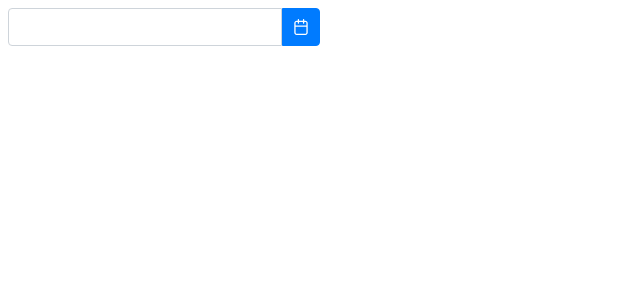
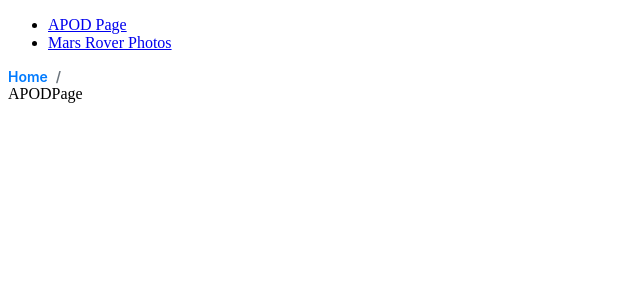
Before and after one commit to goranjo/nasa-project, a React (Vite) app: page / in a window 1280 px wide. Shown: the top 300 px of the page, without its empty margins (0-640 px from the left). Built offline with nearby package versions, Linux system fonts and the light colour scheme.

Commit message:
fixed the @ in the vite.config.ts removed hardcoded 'home' in BreadCrumbsModule.tsx added menu

```diff
--- a/src/App.tsx
+++ b/src/App.tsx
@@ -1,11 +1,10 @@
-// import './App.css'
-import CalendarWithRange from "./modules/components/ui/components/Calendar/CalendarWithRange/CalendarWithRange.tsx";
+import RouterModule from "@/modules/RouterModule";
 
 function App() {
 
     return (
         <>
-            <CalendarWithRange/>
+            <RouterModule/>
         </>
     )
 }
--- a/src/modules/BreadcrumbsModule/BreadCrumbsModule.tsx
+++ b/src/modules/BreadcrumbsModule/BreadCrumbsModule.tsx
@@ -32,7 +32,6 @@ const Breadcrumbs: React.FC<BreadcrumbsProps> = ({custom_path}) => {
         );
 
     const breadcrumbItems: BreadcrumbItem[] = [
-        {label: "Home", url: "/"},
         ...(custom_path ? [custom_path] : []),
         ...titles.map((pathname, index) => ({
             label: pathname,
--- a/src/modules/RouterModule.tsx
+++ b/src/modules/RouterModule.tsx
@@ -1,23 +1,39 @@
-import {Route, Routes} from "react-router-dom";
-import React from "react";
+import {Link, NavLink, Route, Routes} from "react-router-dom";
+import React, {Suspense} from "react";
 import {Helmet, HelmetProvider} from "react-helmet-async";
-import MarsRoverPhotos from "../pages/MarsRoverPhotos/MarsRoverPhotos.tsx";
 
 const APODPage = React.lazy(
     () => import("@/pages/APODPage/APODPage.tsx"),
 );
 
+const MarsRoverPhotos = React.lazy(
+    () => import("@/pages/MarsRoverPhotos/MarsRoverPhotos.tsx"),
+);
+
 const RouterModule = () => {
+
     return (
         <HelmetProvider>
+            <nav>
+                <ul>
+                    <li>
+                        <NavLink to="/">APOD Page</NavLink>
+                    </li>
+                    <li>
+                        <Link to="/mars-rover-photos">Mars Rover Photos</Link>
+                    </li>
+                </ul>
+            </nav>
             <Routes>
-                <Route path="/home" element={<APODPage/>}></Route>
+                <Route path="/" element={<APODPage/>}></Route>
                 <Route path="/mars-rover-photos" element={
                     <>
                         <Helmet>
                             <title>Nasa: Mars Rover Photos </title>
                         </Helmet>
-                        <MarsRoverPhotos/>
+                        <Suspense fallback={<div>Loading...</div>}>
+                            <MarsRoverPhotos/>
+                        </Suspense>
                     </>
                 }>
 
--- a/src/pages/APODPage/APODPage.tsx
+++ b/src/pages/APODPage/APODPage.tsx
@@ -1,10 +1,14 @@
-
+import Breadcrumbs from "@/modules/BreadcrumbsModule/BreadCrumbsModule.tsx";
 
 function APODPage() {
     return (
-        <div>
-            APODPage
-        </div>
+        <>
+            <Breadcrumbs/>
+            <div>
+                APODPage
+            </div>
+        </>
+
     )
 }
 
--- a/vite.config.ts
+++ b/vite.config.ts
@@ -1,7 +1,12 @@
 import { defineConfig } from 'vite';
 import react from '@vitejs/plugin-react';
-import tsconfigPaths from 'vite-tsconfig-paths';
+import path from 'path';
 
 export default defineConfig({
-    plugins: [react(), tsconfigPaths()],
+    plugins: [react()],
+    resolve: {
+        alias: {
+            '@': path.resolve(__dirname, 'src'),
+        },
+    },
 });
```
